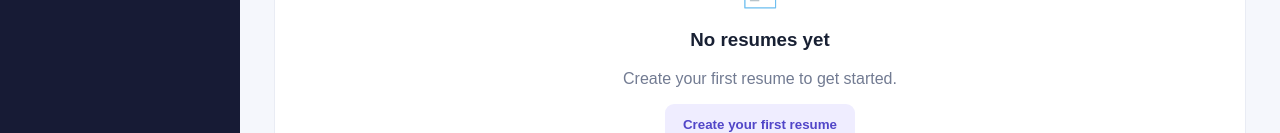
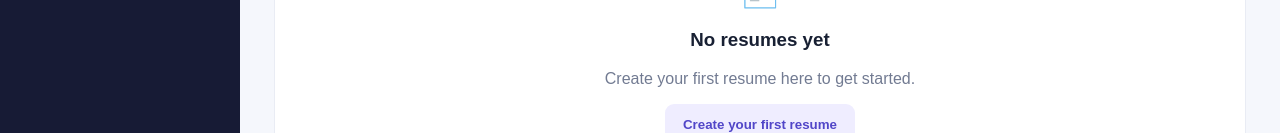
Before and after one commit to RaviWaghachavare/AiBasedResumeBuilder-Frontend, a React (Vite) app: page /dashboard in a window 1280 px wide. Shown: the part 819-952 px from the top of the page. Built offline with nearby package versions, Linux system fonts and the light colour scheme; sample sign-in values are in the browser's storage.

Commit message:
frontend3

```diff
--- a/src/pages/Dashboard.jsx
+++ b/src/pages/Dashboard.jsx
@@ -109,7 +109,7 @@ function Dashboard() {
           <div className="empty-state">
             <div className="document-icon">📄</div>
             <h3>No resumes yet</h3>
-            <p>Create your first resume to get started.</p>
+            <p>Create your first resume here to get started.</p>
 
             <button
               className="secondary-button"
```
